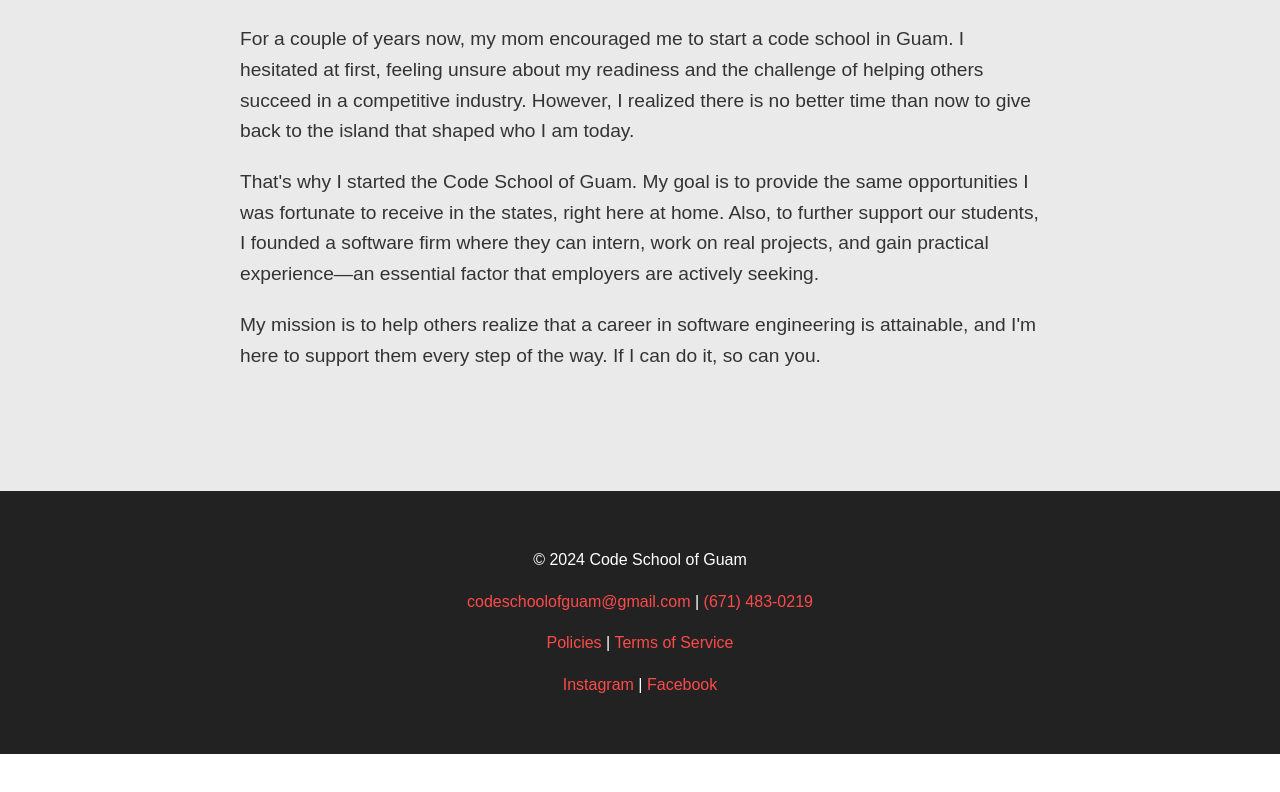
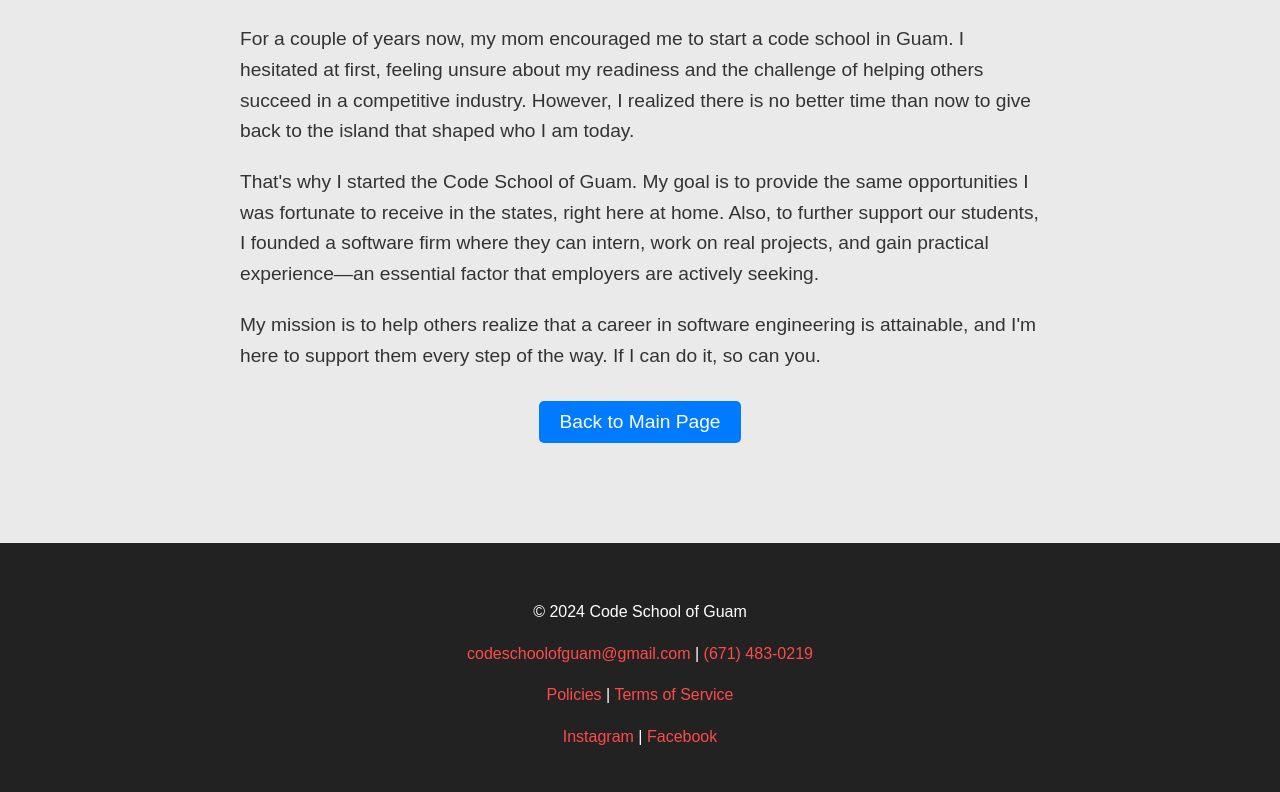
Before and after one commit to leonshimizu/code-school-of-guam, a React (Create React App) app: page /founder in a window 1280 px wide. Shown: the part 886-1678 px from the top of the page. Before the commit the page ends 1640 px from the top, so only its background shows below. Built offline with nearby package versions, Linux system fonts and the light colour scheme.

Commit message:
Add back button to go back to the main page

```diff
--- a/src/App.css
+++ b/src/App.css
@@ -235,6 +235,27 @@
   max-width: 800px;
   margin: 0 auto 20px;
   text-align: left;
+}
+
+/* Back Button Styling */
+.back-button-container {
+  text-align: center;
+  margin-top: 30px;
+}
+
+.back-button {
+  display: inline-block;
+  background-color: #007bff;
+  color: white;
+  padding: 10px 20px;
+  border-radius: 5px;
+  text-decoration: none;
+  font-size: 1.2rem;
+  transition: background-color 0.3s ease;
+}
+
+.back-button:hover {
+  background-color: #0056b3;
 }
 
 /* Programs & Pricing Section */
--- a/src/components/Founder.js
+++ b/src/components/Founder.js
@@ -1,5 +1,6 @@
 // Founder.js
 import React from 'react';
+import { Link } from 'react-router-dom'; // Import Link from react-router-dom
 
 function Founder() {
   return (
@@ -51,6 +52,11 @@
         My mission is to help others realize that a career in software engineering is attainable,
         and I'm here to support them every step of the way. If I can do it, so can you.
       </p>
+
+      {/* Back to Main Page Button */}
+      <div className="back-button-container">
+        <Link to="/" className="back-button">Back to Main Page</Link>
+      </div>
     </section>
   );
 }
```
